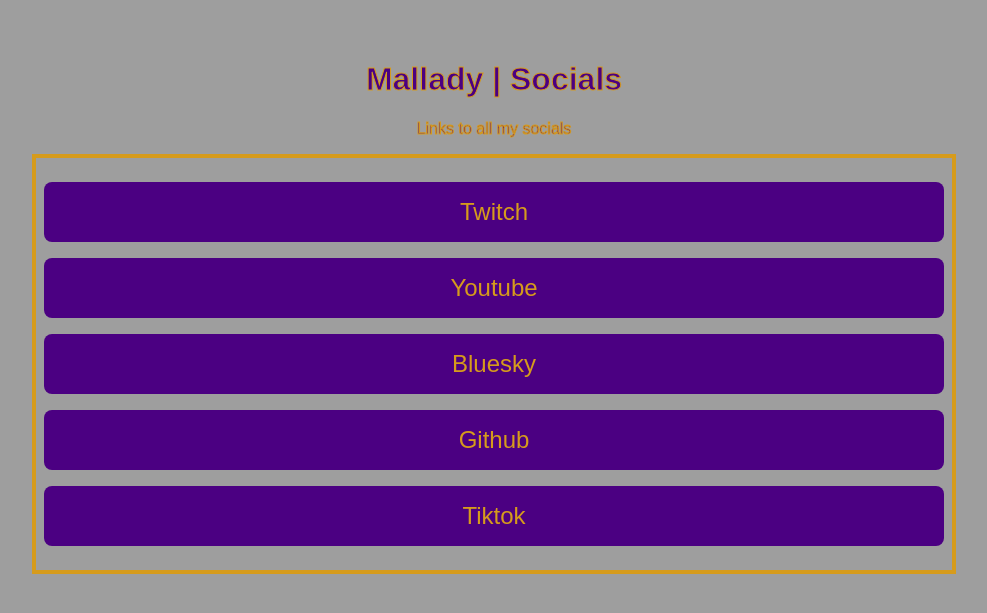
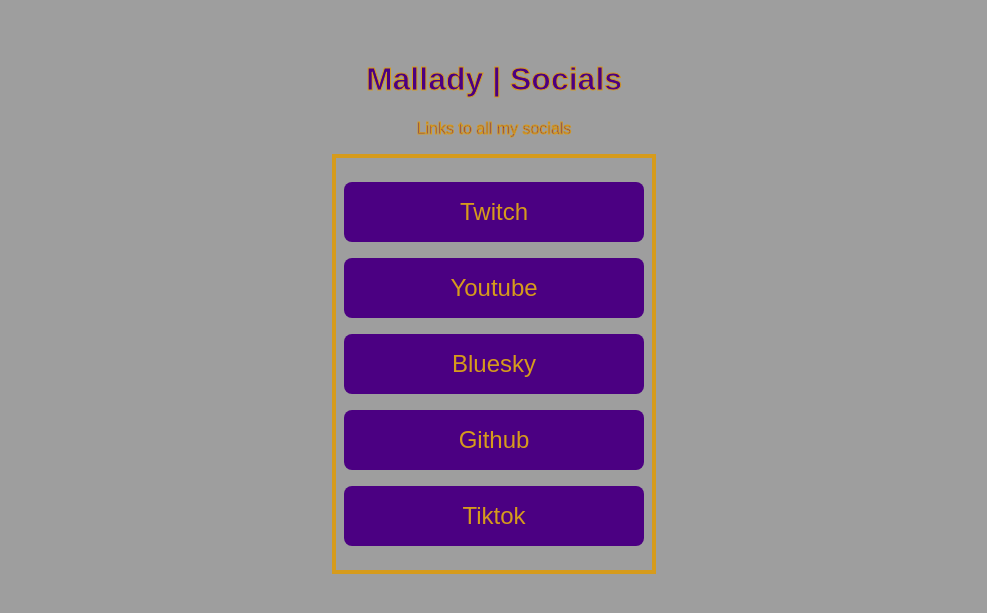
Before and after one commit to Mallady/social-linker, a Jekyll site: the page built from index.md, in a window 1280 px wide. Shown: the top 613 px of the page, without its empty margins (146-1133 px from the left). Built offline with Jekyll 4.4.1, drawn with Linux system fonts in a browser that asks for light colours.

Commit message:
fix percentages

```diff
--- a/css/web.css
+++ b/css/web.css
@@ -39,15 +39,15 @@
 @media only screen and (max-width: 600px) {
     .center {
         margin: auto;
-        width: 10%;
+        width: 90%;
         border: 4px solid var(--highlight-color);
         padding: 8px;
     }
 }
-@media only screen and (min-width: 600px) {
+@media only screen and (min-width: 601px) {
     .center {
         margin: auto;
-        width: 75%;
+        width: 25%;
         border: 4px solid var(--highlight-color);
         padding: 8px;
     }
```
